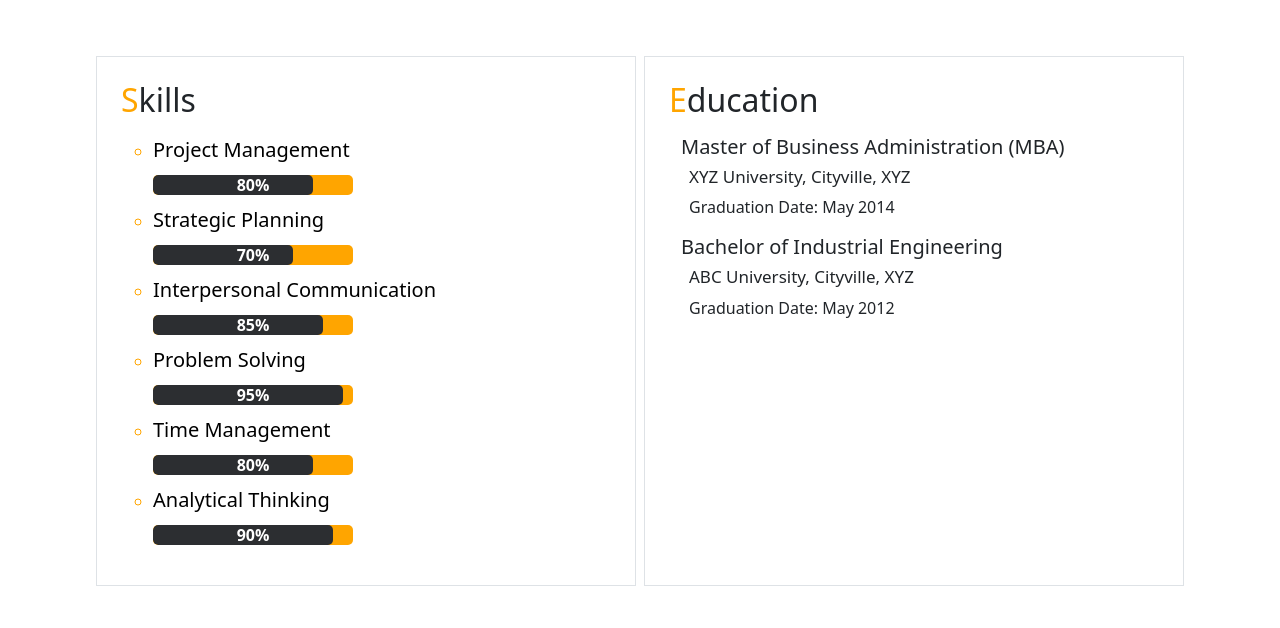
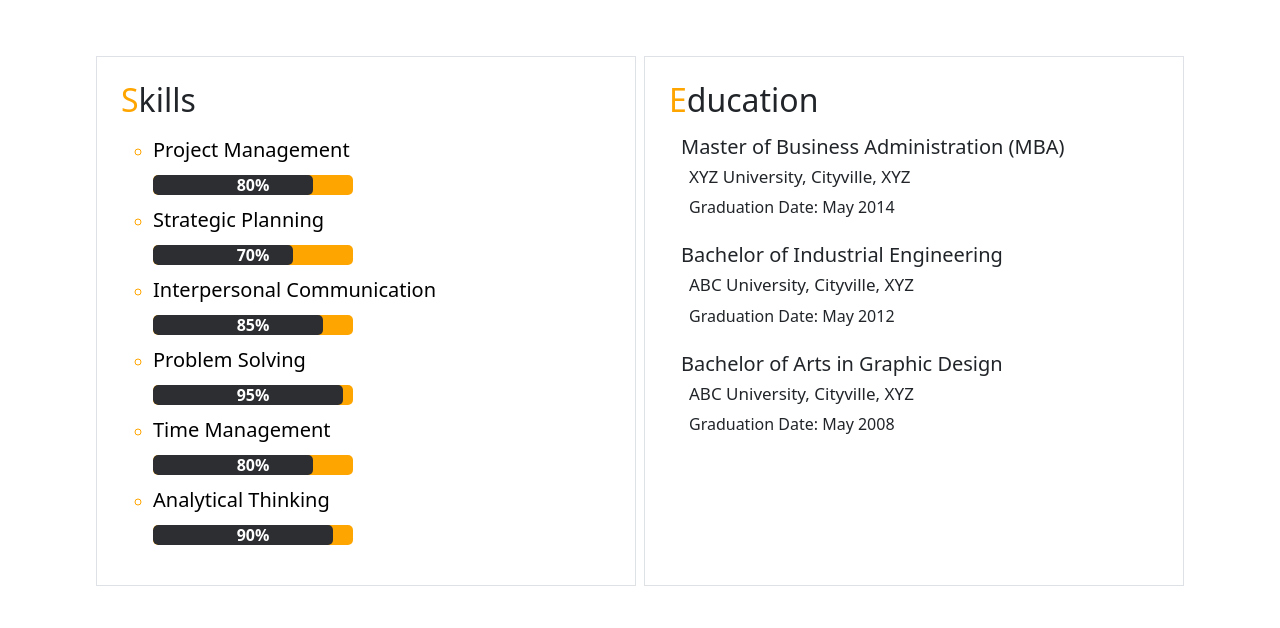
Before and after one commit to Emmanuel2622/Template-CV, a plain HTML site: page index.html in a window 1280 px wide. Shown: the part 1366-1994 px from the top of the page. Drawn offline with nearby package versions, Linux system fonts and the light colour scheme.

Commit message:
Add files via upload

```diff
--- a/index.html
+++ b/index.html
@@ -159,9 +159,13 @@
           <h3 class="ft-2 ms-2">XYZ University, Cityville, XYZ</h3>
           <p class="ms-2">Graduation Date: May 2014</p>
 
-          <h2 class="ft-1 mt-3">Bachelor of Industrial Engineering</h2>
+          <h2 class="ft-1 mt-4">Bachelor of Industrial Engineering</h2>
           <h3 class="ft-2 ms-2">ABC University, Cityville, XYZ</h3>
           <p class="ms-2">Graduation Date: May 2012</p>
+
+          <h2 class="ft-1 mt-4">Bachelor of Arts in Graphic Design</h2>
+          <h3 class="ft-2 ms-2">ABC University, Cityville, XYZ</h3>
+          <p class="ms-2">Graduation Date: May 2008</p>
         </div>
       </section>
 
```
